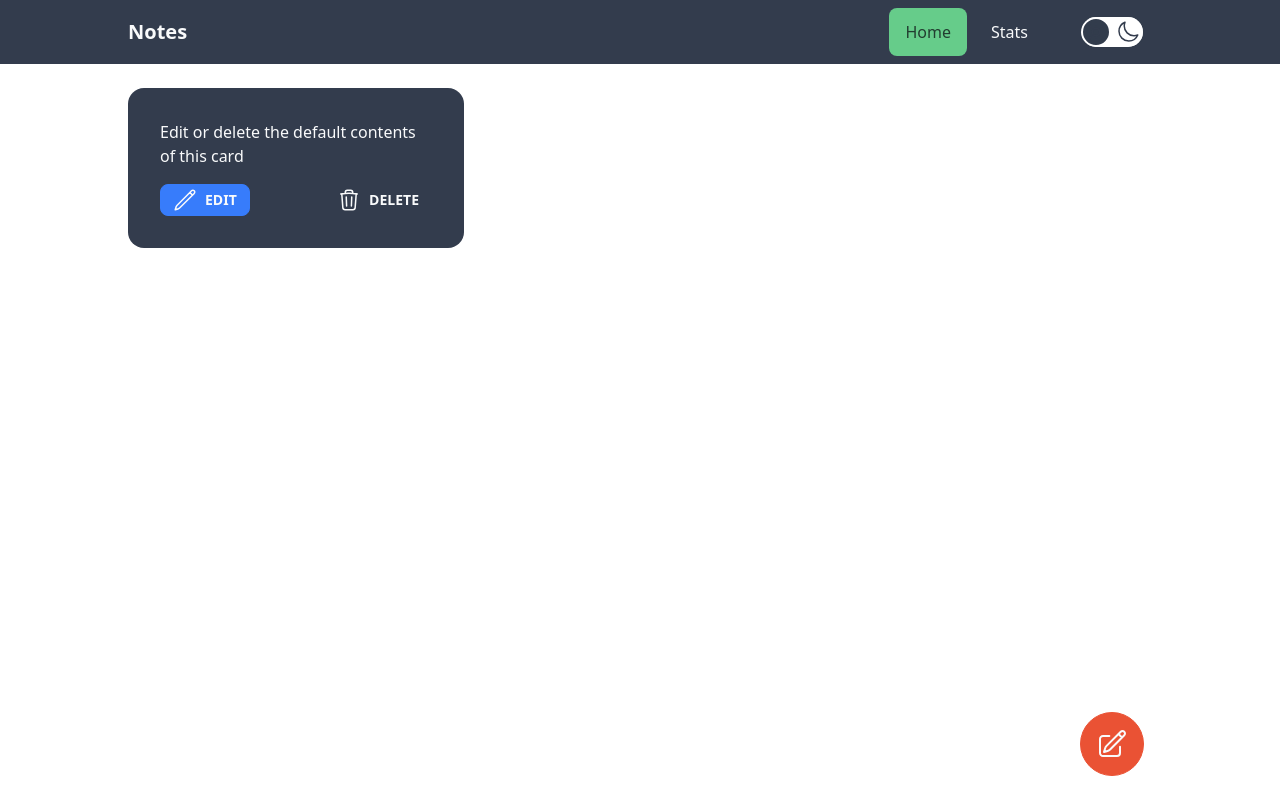
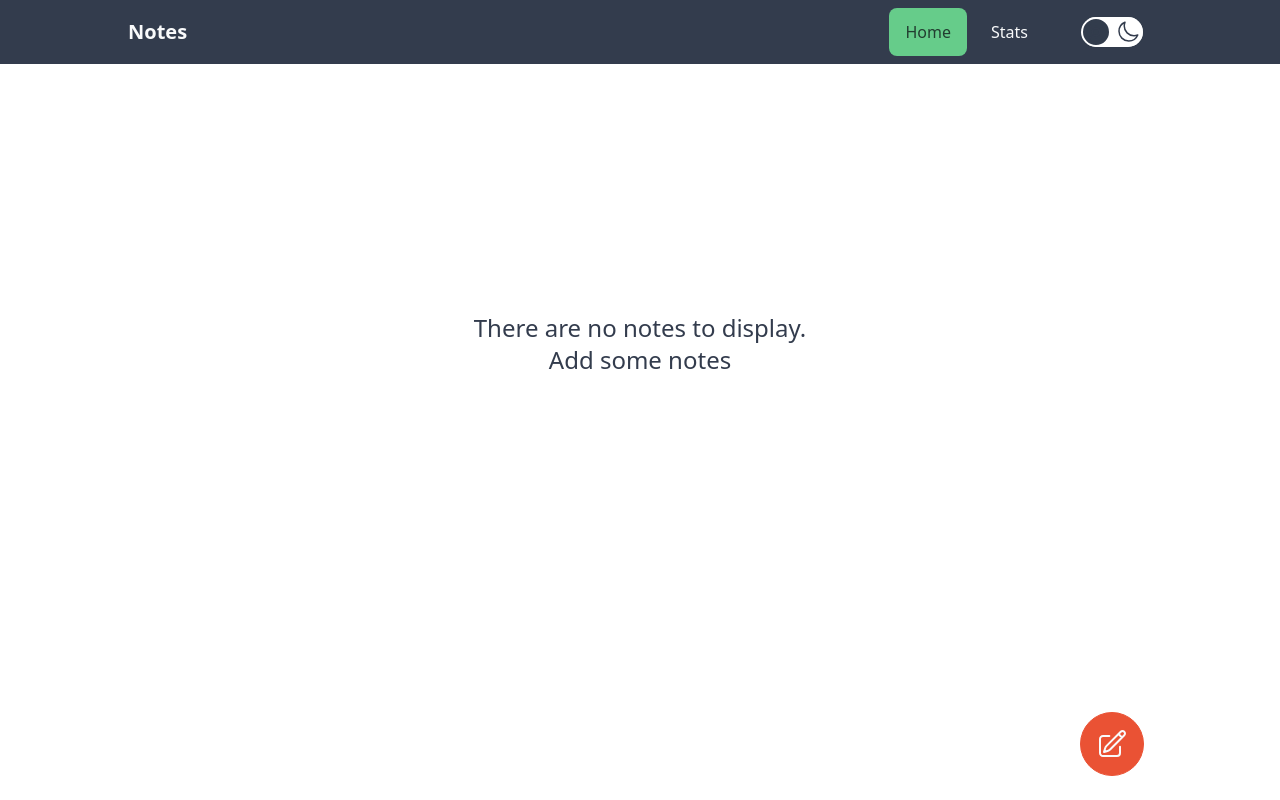
Before and after one commit to eimwe/notes, a Vue app: page / in a window 1280 px wide. Built offline with nearby package versions, Linux system fonts and the light colour scheme.

Commit message:
Rendered notes/stub on the home page
1. Imported and initiated store;
2. Replaced wrapper with 2 sections:
	- One section is rendered when there are no notes to display;
	- Another section is rendered otherwise.
3. Looped through store data to render all notes.

```diff
--- a/src/views/HomeView.vue
+++ b/src/views/HomeView.vue
@@ -1,11 +1,24 @@
 <script setup lang="ts">
+import { useNoteStore } from '../stores/notes'
 import NoteCard from '../components/card/NoteCard.vue'
+
+const store = useNoteStore()
 </script>
 
 <template>
-  <div
+  <section
+    v-if="!store.notes.length"
+    class="grid min-h-[70vh] items-center text-center mx-auto max-w-5xl px-8 xl:px-0"
+  >
+    <h2 class="text-xl sm:text-2xl">There are no notes to display.<br />Add some notes</h2>
+  </section>
+  <section
+    v-else
     class="grid gap-2 grid-flow-row sm:grid-cols-2 lg:grid-cols-3 mx-auto max-w-5xl px-8 py-6 xl:px-0"
   >
-    <NoteCard />
-  </div>
+    <h2 class="sr-only">Here are all your notes</h2>
+    <NoteCard v-for="note in store.notes" :key="note.id">
+      {{ note.memo }}
+    </NoteCard>
+  </section>
 </template>
```
